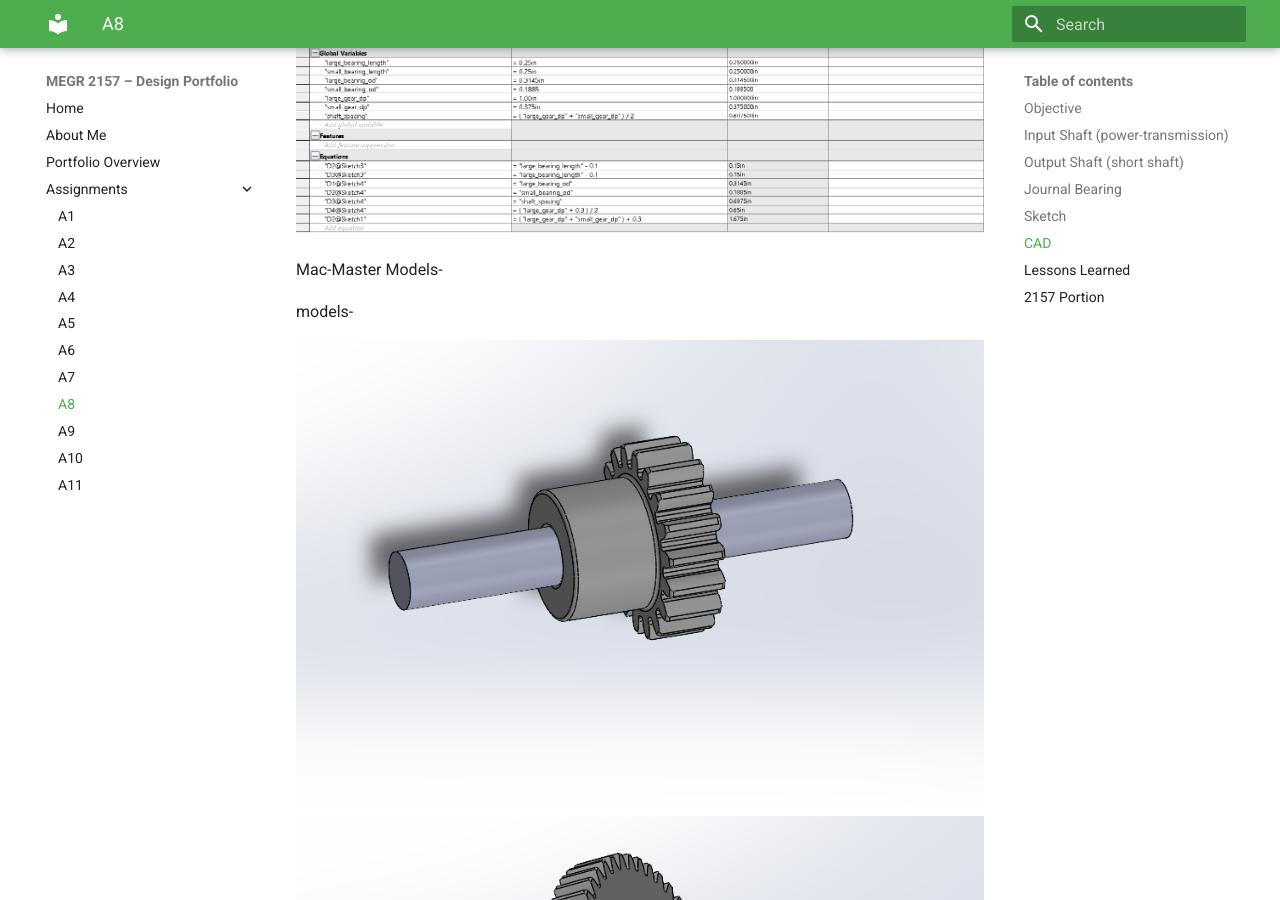
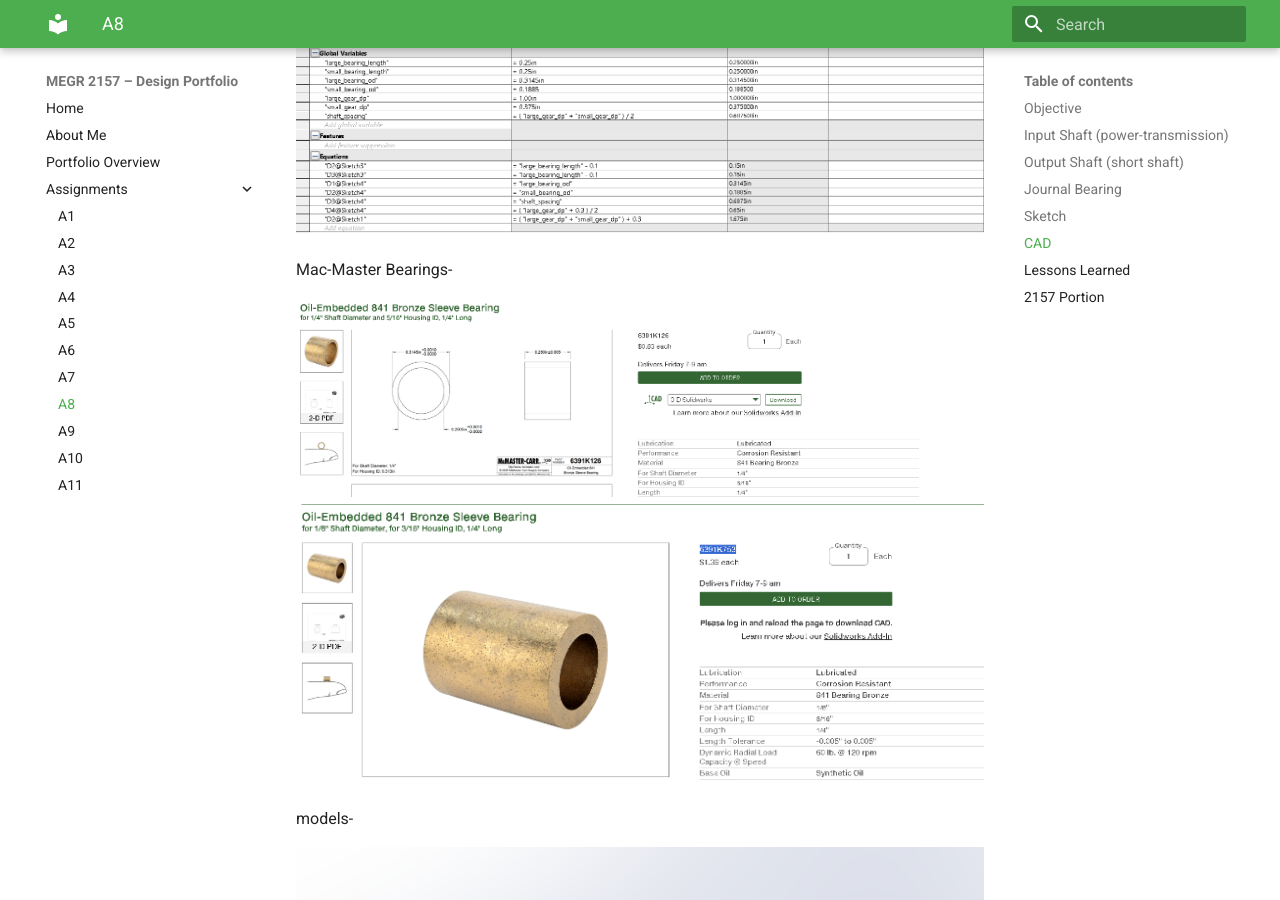
Before and after one commit to Taylor-Rockefeller-Portfolio/megr2157-portfolio, an MkDocs documentation site: the page built from docs/assignments/A08/index.md, in a window 1280 px wide and 900 px high, scrolled down 10448 px. Built offline with MkDocs 1.6.1 and Material for MkDocs 9.7.7, drawn with Linux system fonts in a browser that asks for light colours.

Commit message:
Update section titles and add bearing images

```diff
--- a/docs/assignments/A08/index.md
+++ b/docs/assignments/A08/index.md
@@ -67,7 +67,11 @@ Parametric Equations-
 
 ![](A8.Parametric_screenshot.png)
 
-Mac-Master Models-
+Mac-Master Bearings-
+
+![](A8.bearing_selection_1.png)
+![](A8.bearing_selection_2.png)
+
 
 models-
 
```
